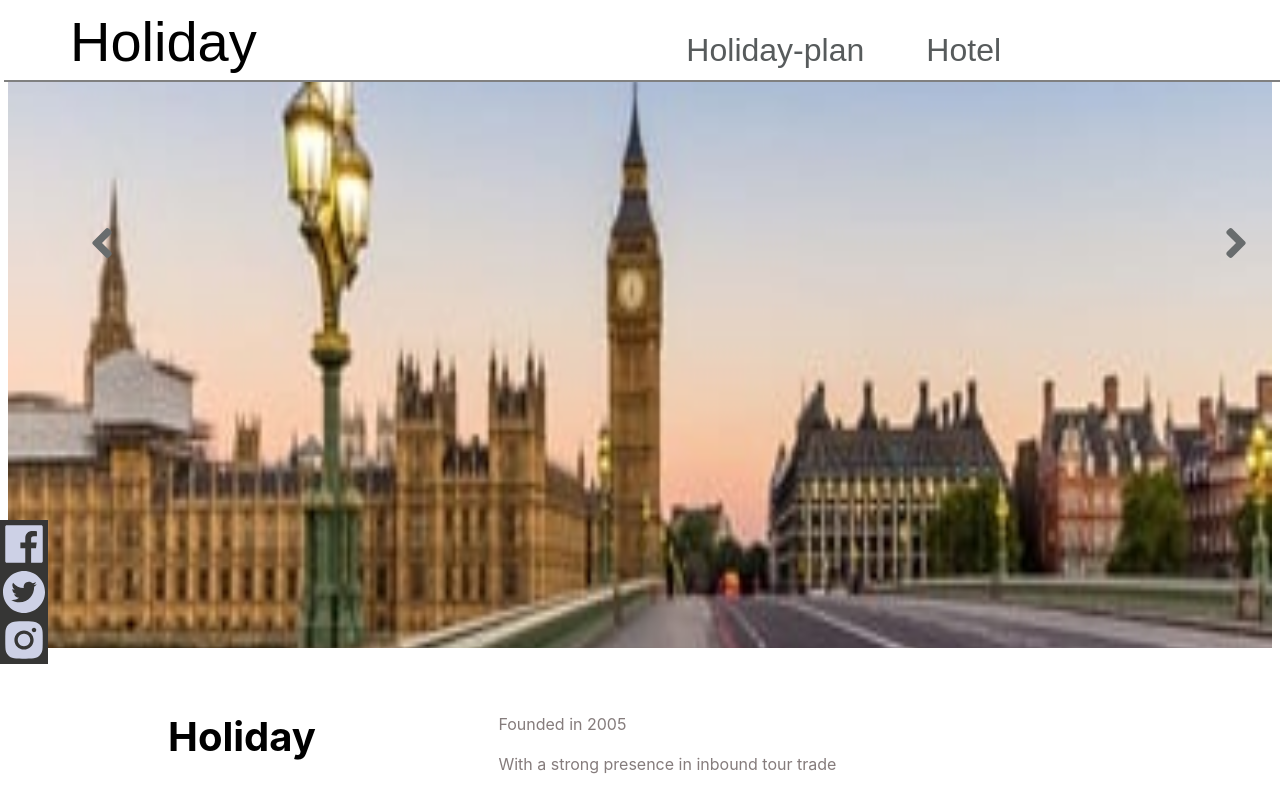
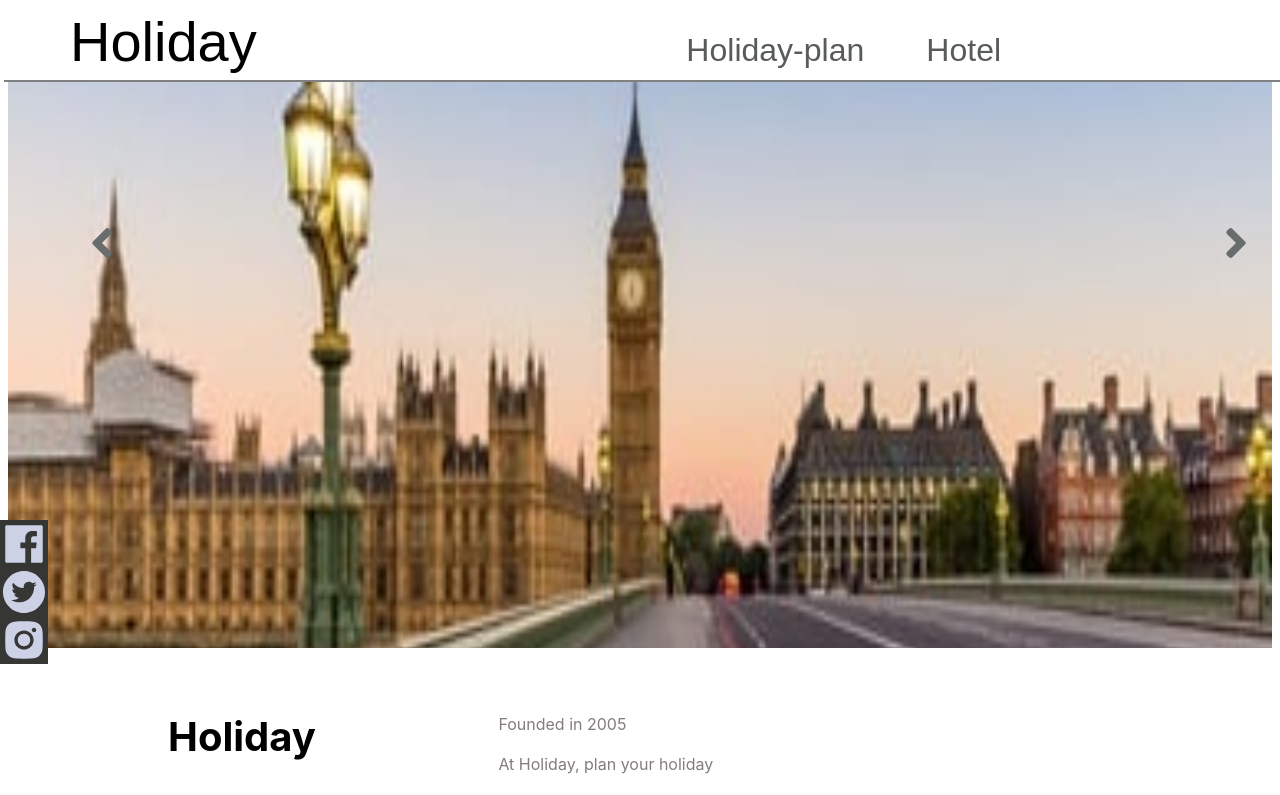
Before and after one commit to basheer82/Holiday, a React (Create React App) app: page / in a window 1280 px wide. Shown: the top 795 px of the page. Built offline with nearby package versions, Linux system fonts and the light colour scheme.

Commit message:
Update Welcome.js

```diff
--- a/src/Welcome.js
+++ b/src/Welcome.js
@@ -7,10 +7,8 @@ const Welcome = ()=>{
                 <div className = 'welcome-heading-div'><h1>Holiday</h1></div>
                 <div className = 'welcome-p-div'>
                     <p>Founded in 2005</p>
-             <p> With a strong presence in inbound tour trade </p>
 
-                 <p>
-                 At Holiday, plan your holiday </p>
+               <p>  At Holiday, plan your holiday </p>
                 </div>
 
 
```
